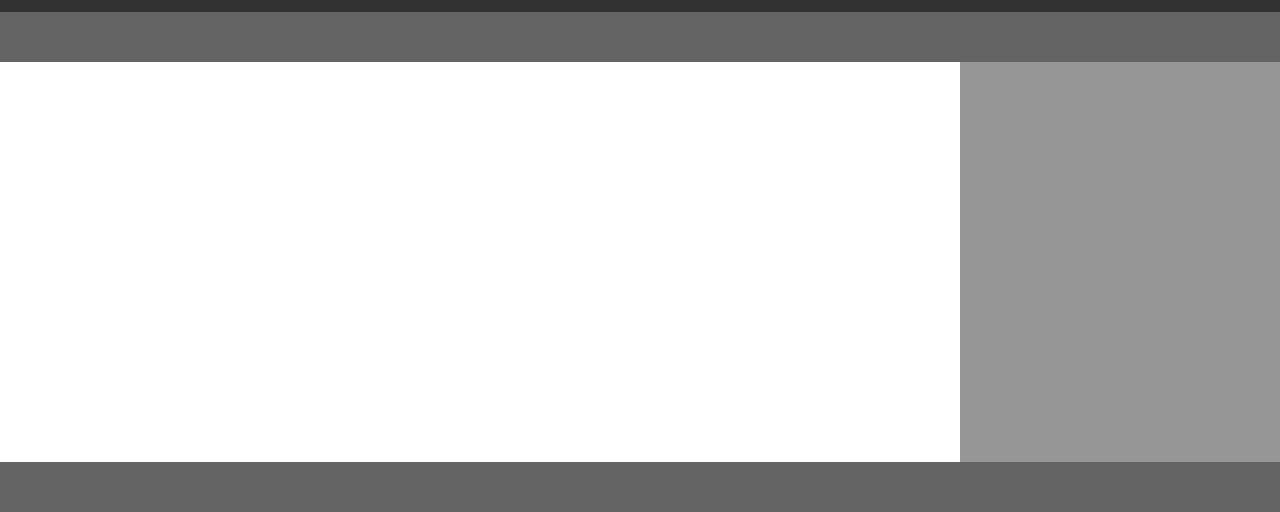
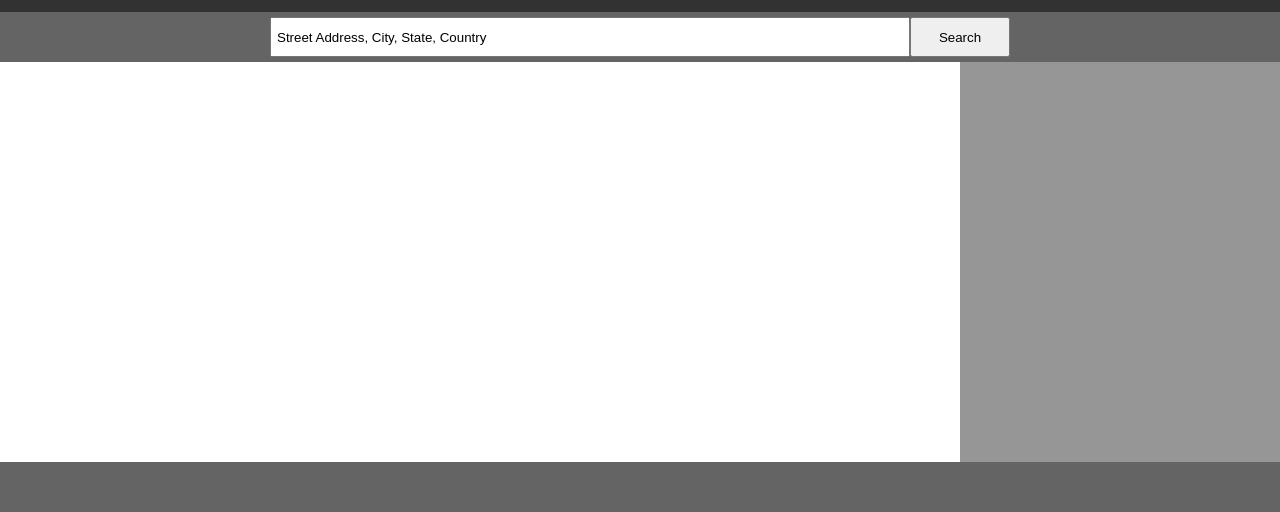
Before and after one commit to tiffanystallings/move-planner, a plain HTML site: page index.html in a window 1280 px wide. Shown: the part 388-900 px from the top of the page. Drawn offline with nearby package versions, Linux system fonts and the light colour scheme.

Commit message:
Change header on location search

```diff
--- a/app.js
+++ b/app.js
@@ -0,0 +1,27 @@
+var nytKey = "24408d8ab4874669867d655efa0b79b8"
+var geoKey = "AIzaSyBfuFWdsliEEnnpj8s5x5wWnNisXAVtSNQ"
+var baseSVUrl = "https://maps.googleapis.com/maps/api/streetview?size=600x300&location="
+var baseGeoUrl = "https://maps.googleapis.com/maps/api/geocode/json?key="+ geoKey + "&address="
+
+
+function getGeocode(location){
+	$.getJSON(baseGeoUrl + location, function(data){
+		console.log(data.results);
+	})
+}
+
+
+function getLocation() {
+	var $header = $('header');
+	var $h1 = $('h1');
+	var $location = $('#location');
+	var value = $location.val()
+	var locationURL = value.replace(/ /g, "%20");
+	var imgUrl = "url(" + baseSVUrl + locationURL + ")";
+
+	$header.css({'background-image': imgUrl,
+				 'background-size': 'cover'});
+	$h1.text(value);
+
+	getGeocode(locationURL);
+}
--- a/index.html
+++ b/index.html
@@ -13,7 +13,8 @@
 	</header>
 
 	<section id="search-bar">
-
+		<input type="text" id="location" value="Street Address, City, State, Country">
+		<button id="submit" onclick="getLocation();">Search</button>
 	</section>
 
 	<section id="ny-times">
--- a/style.css
+++ b/style.css
@@ -37,6 +37,21 @@ h1 {
 	border: 0;
 	display: flex;
 	background-color: rgb(100,100,100);
+	align-items: center;
+	justify-content: center;
+}
+
+#location, button {
+	height: 40px;
+	padding: 5px;
+}
+
+#location {
+	width: 50%;
+}
+
+button {
+	width: 100px;
 }
 
 #ny-times {
```
